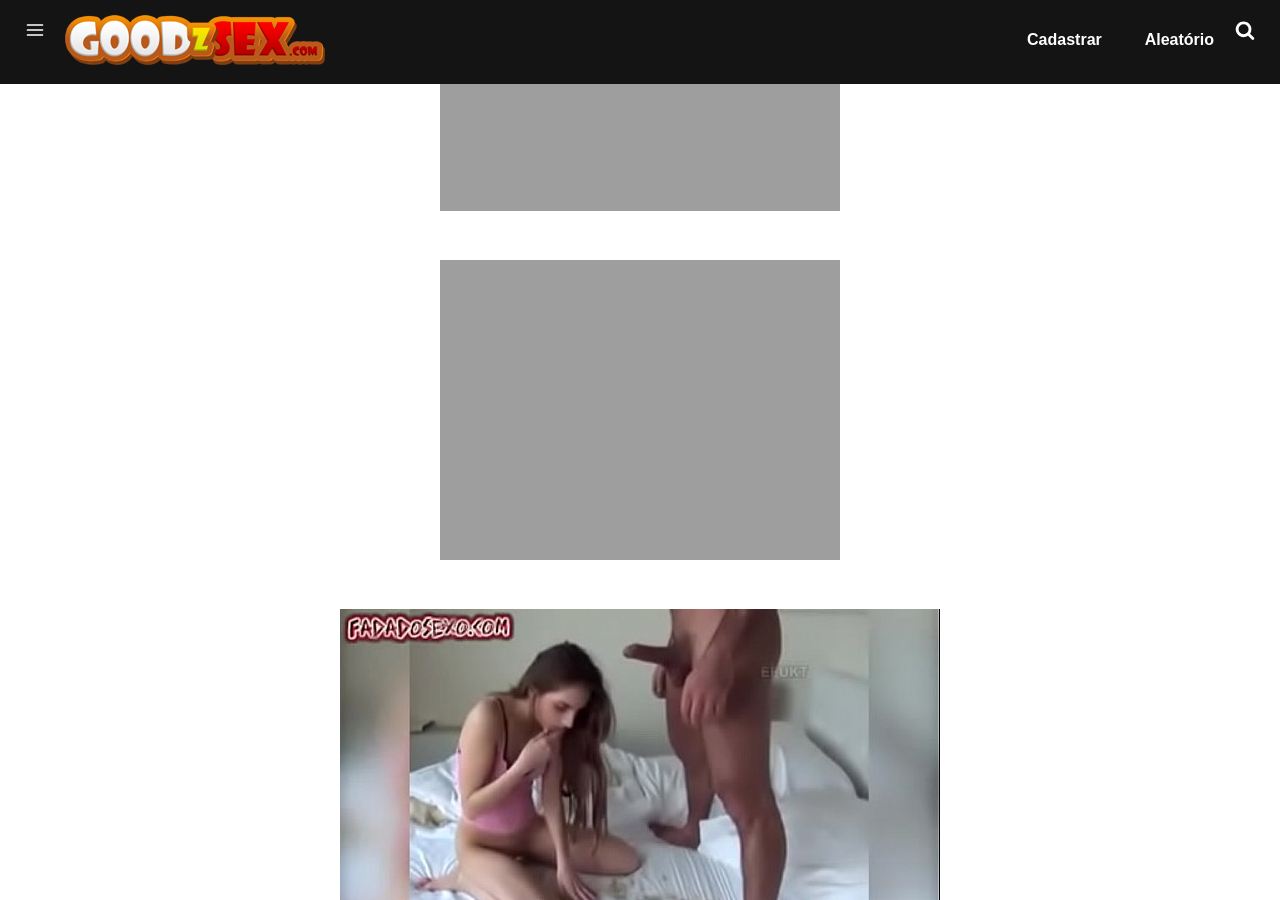
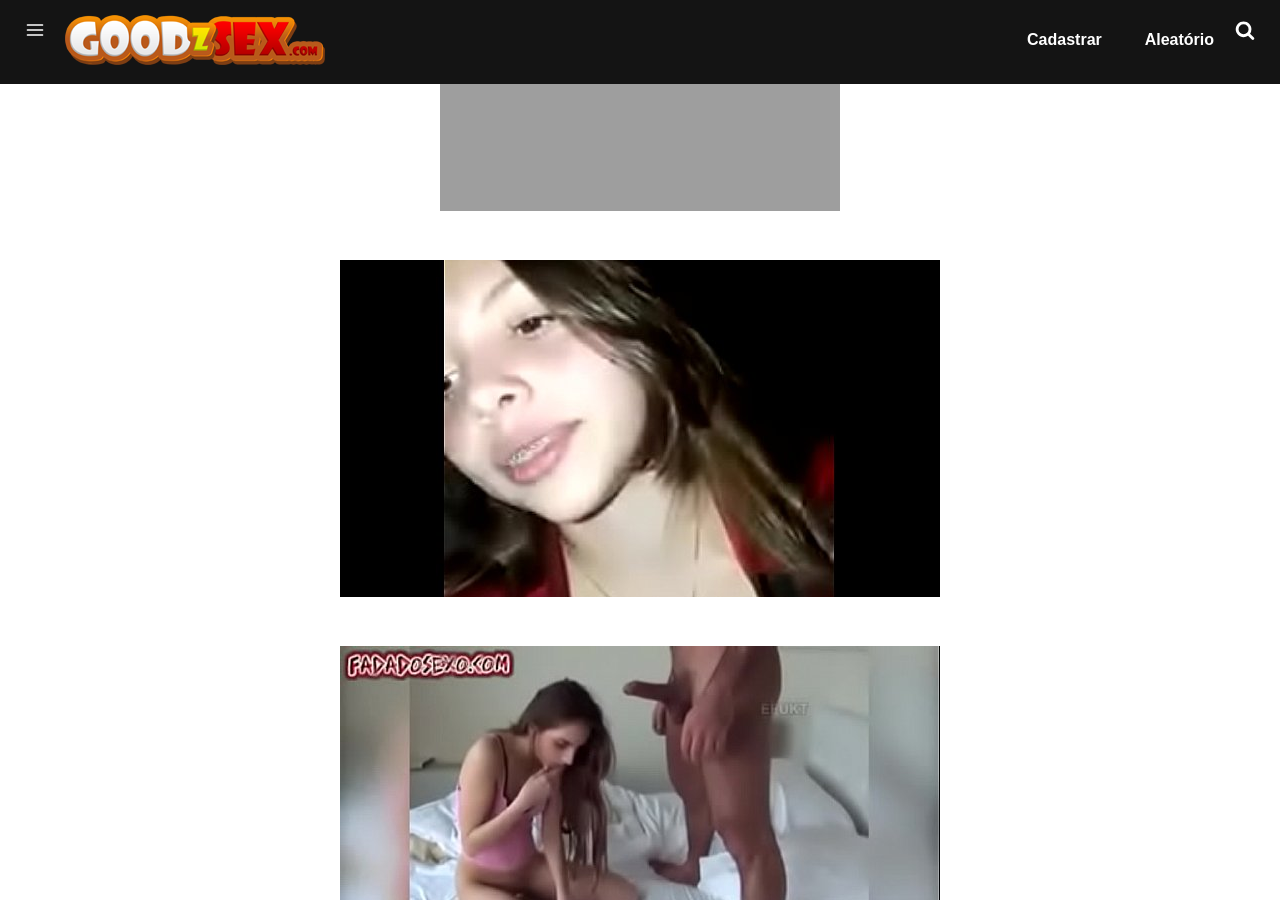
Before and after one commit to guiadamusculacao/guiadamusculacao, a Jekyll site: the page built from imagens.md, in a window 1280 px wide and 900 px high, scrolled down 1347 px. Built offline with Jekyll 4.4.1, drawn with Linux system fonts in a browser that asks for light colours; nearby versions of some CDN libraries.

Commit message:
Update 2018-09-09-esse_video_viralizou._e_pra_isso_que_servem_as_amigas.markdown

```diff
--- a/_posts/2018-09-09-esse_video_viralizou._e_pra_isso_que_servem_as_amigas.markdown
+++ b/_posts/2018-09-09-esse_video_viralizou._e_pra_isso_que_servem_as_amigas.markdown
@@ -1,7 +1,7 @@
 ---
 layout: post
 title: "Esse vídeo viralizou. É pra isso que servem as amigas."
-image: '/thumbs/esse_video_viralizou._e_pra_isso_que_servem_as_amigas.jpg'
+image: '/thumbs/esse_video_viralizou_e_pra_isso_que_servem_as_amigas.jpg'
 embed: 'https://www.xvideos.com/embedframe/38674689'
 video: 'https://www.xvideos.com/video38674689/esse_video_viralizou._e_pra_isso_que_servem_as_amigas._veja_as_mais_gostosas_em_bit.ly_asmaisgostosasdobrasil'
 duracao: 13
```
